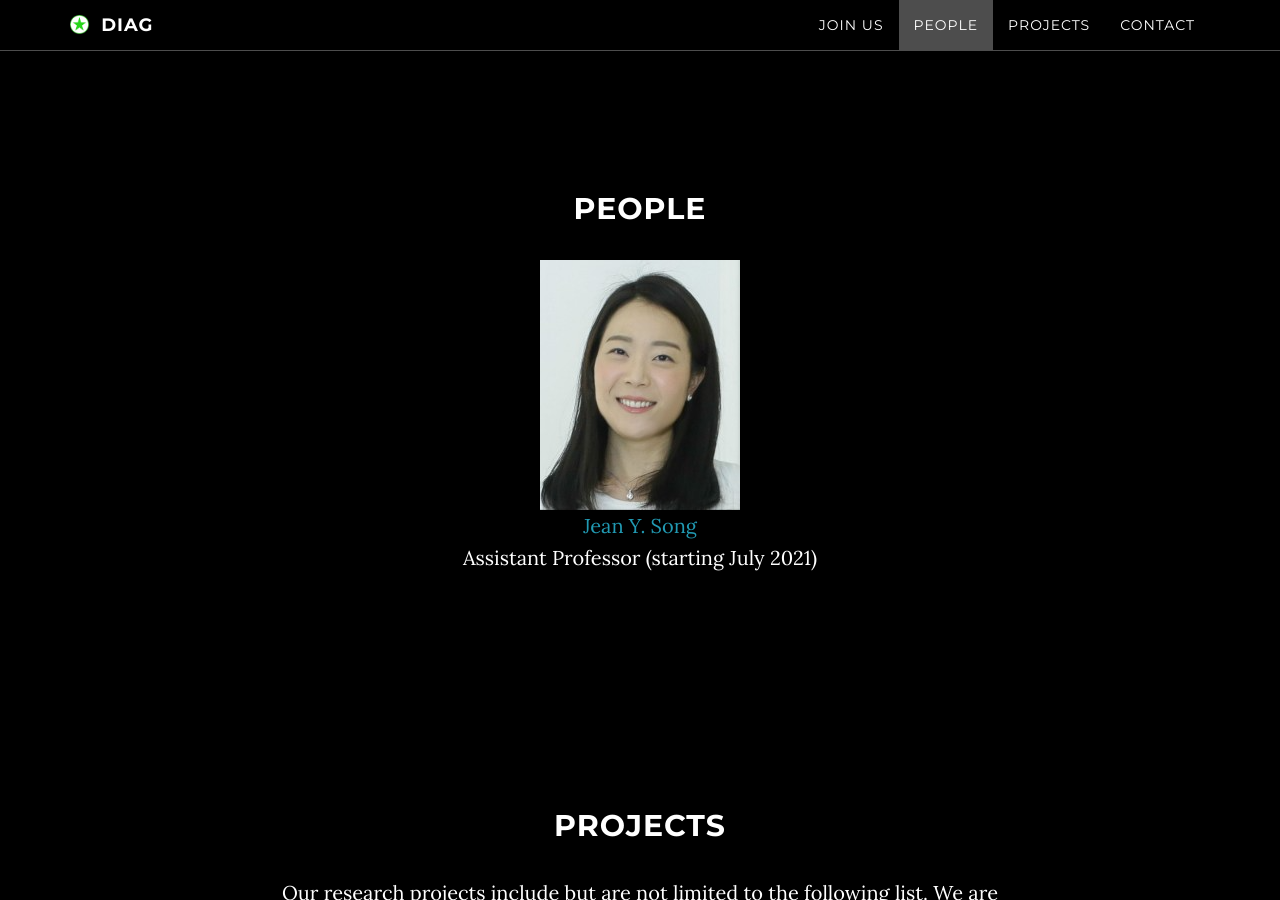
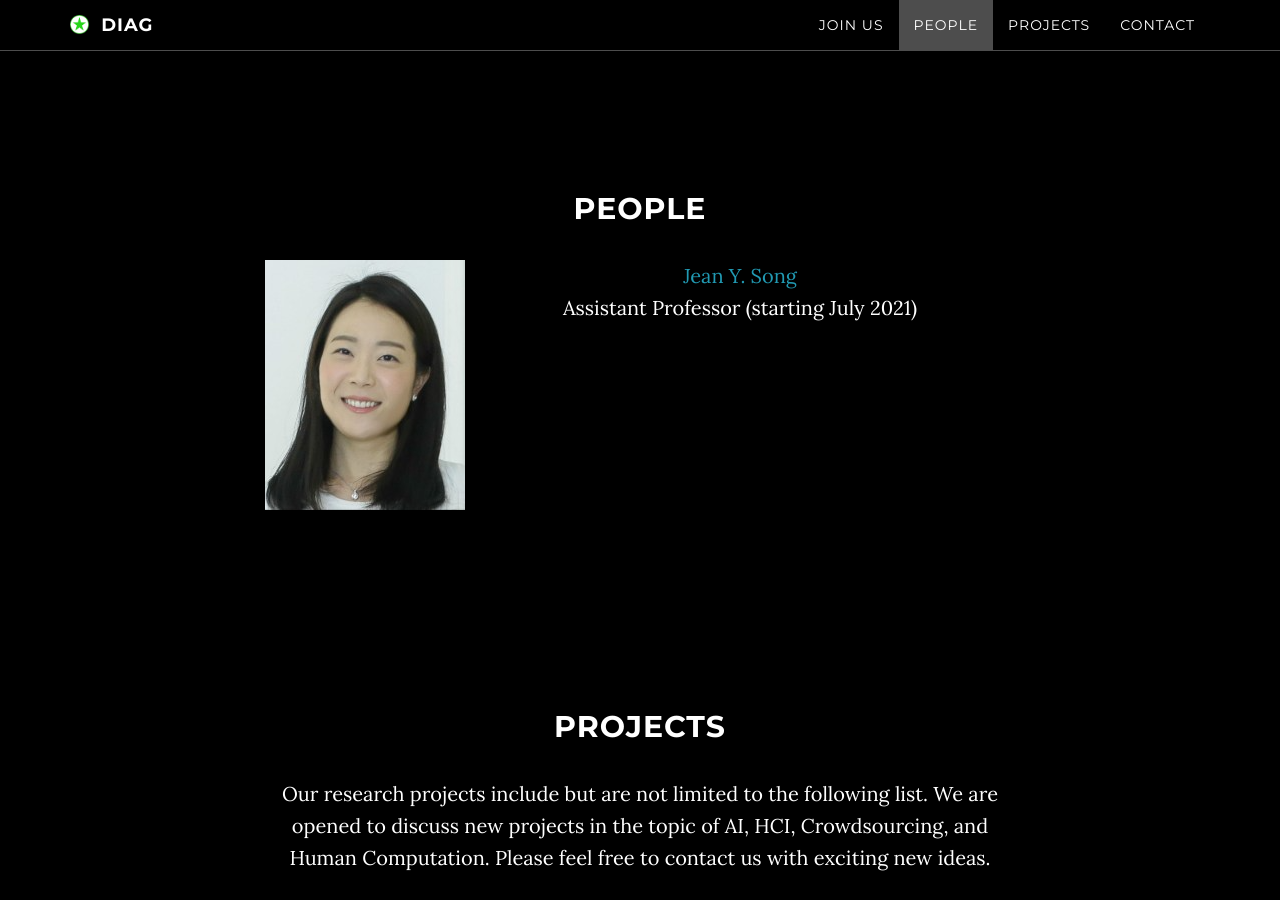
Before and after one commit to raflereak/diag-dgist.github.io, a Jekyll site: the page built from index.html, in a window 1280 px wide and 900 px high, scrolled down 1438 px. Built offline with Jekyll 4.4.1, drawn with Linux system fonts in a browser that asks for light colours.

Commit message:
profile photo float

```diff
--- a/_includes/people.html
+++ b/_includes/people.html
@@ -3,7 +3,7 @@
         <div class="row">
             <div class="col-lg-8 col-lg-offset-2">
                 <h2>People</h2>
-                <img src="/img/JeanSong_profile2021.png" alt="">
+                <img src="/img/JeanSong_profile2021.png" alt="" style="float: left">
                 <p><a href="https://jyskwon.github.io/">Jean Y. Song</a><br>
                 Assistant Professor (starting July 2021)</p>
             </div>
```
